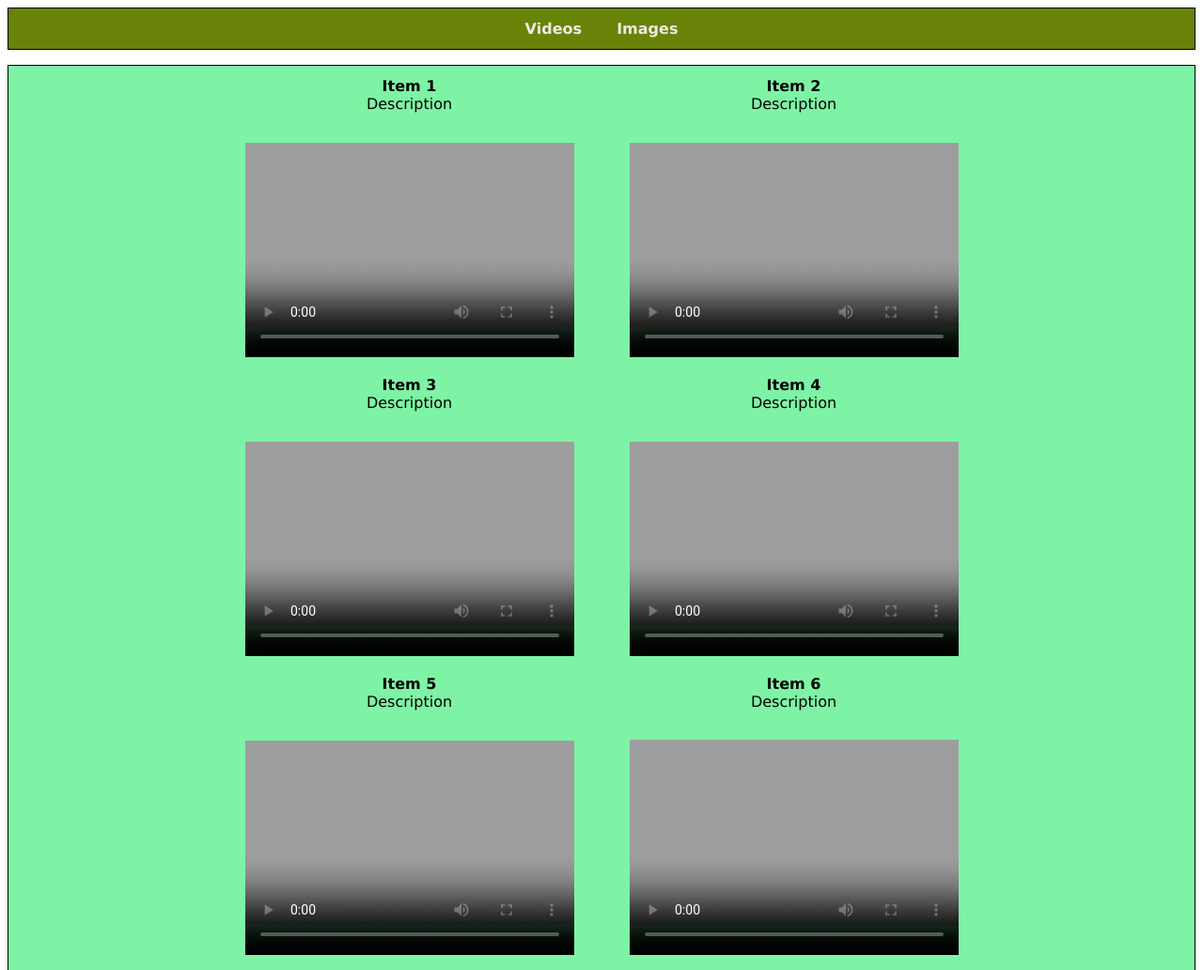
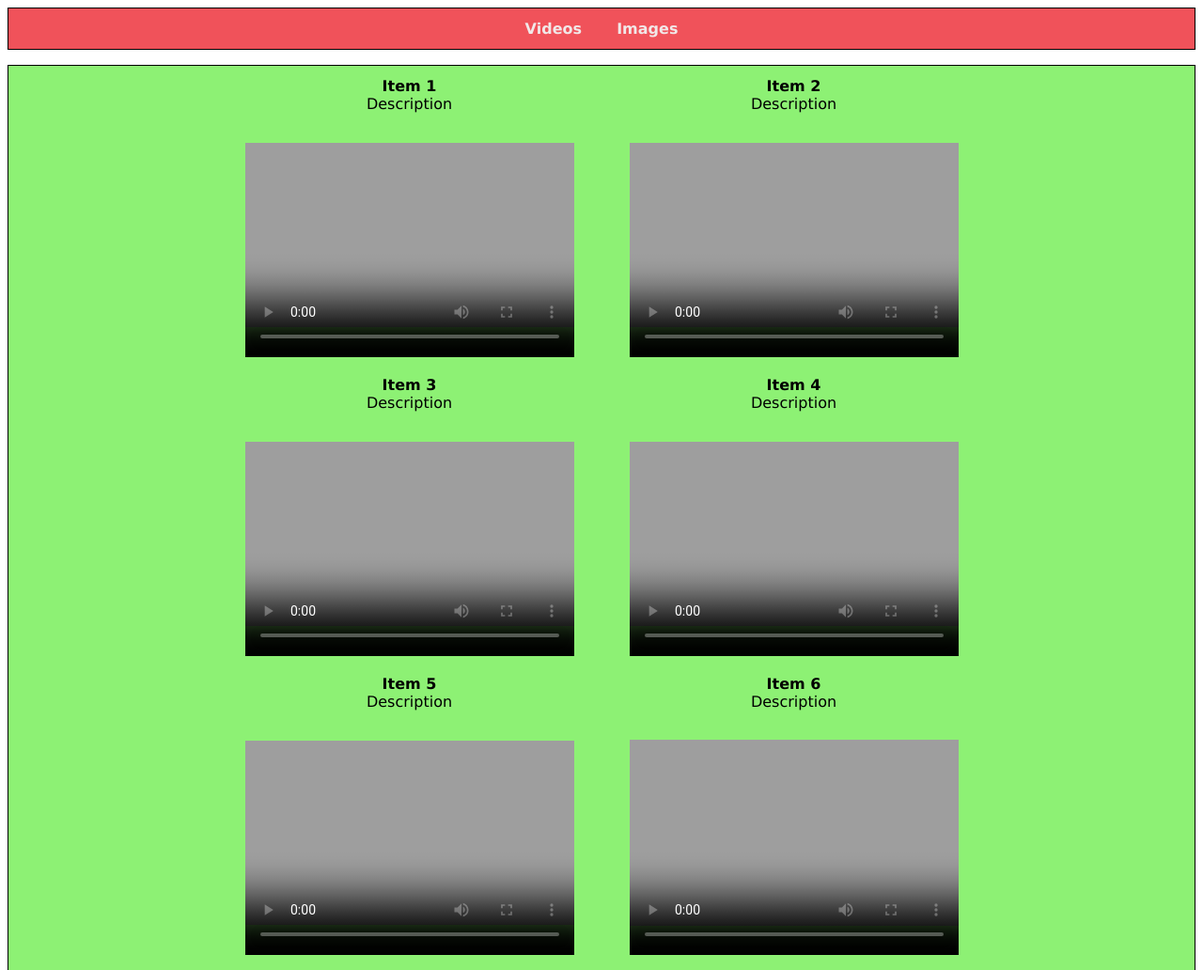
Before and after one commit to jagdish31/SPA-Project, a website with bundled scripts: page index.html in a window 1280 px wide. Shown: the top 1032 px of the page at 94% size. Built offline with nearby package versions, Linux system fonts and the light colour scheme; files whose address does not match are found by name.

Commit message:
Update style.css

```diff
--- a/assets/style.css
+++ b/assets/style.css
@@ -13,7 +13,7 @@
     }
 
     .item-nav{
-        background-color: rgb(104, 131, 8);
+        background-color: rgb(240, 82, 90);
         border: 1px solid black;
         padding: 12px 230px;
         text-align: center;
@@ -41,7 +41,7 @@
 
     }
     .item{
-        background-color: rgb(126, 243, 165);
+        background-color: rgb(141, 241, 116);
         border: 1px solid black;
         padding: 12px 230px;
     }
```
